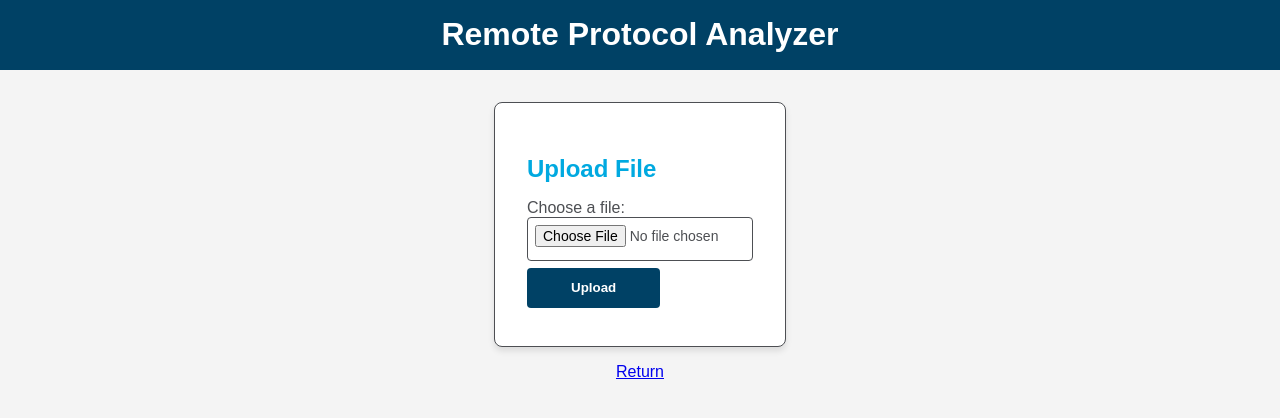
After one commit to DSUmjham/remote-protocol-analyzer, a Flask app: page /upload in a window 1280 px wide. The commit adds this page. Shown: the top 418 px of the page. Run offline with Flask 3, Linux system fonts and the light colour scheme.

Commit message:
adds upload functionality

```diff
--- a/docker/docker-rpa/app/app.py
+++ b/docker/docker-rpa/app/app.py
@@ -2,12 +2,16 @@ from flask import Flask, render_template, redirect, url_for, request, flash, Res
 from flask_sqlalchemy import SQLAlchemy
 from flask_login import LoginManager, UserMixin, login_user, login_required, logout_user, current_user
 from werkzeug.security import generate_password_hash, check_password_hash
+from werkzeug.utils import secure_filename
 import cv2, os, serial, time
 
 # initialize extensions globally
 db = SQLAlchemy()
 login_manager = LoginManager()
 login_manager.login_view = "account"
+
+# allowed file extensions for file uploads
+ALLOWED_EXTENSIONS = {'py', 'json'}
 
 # define the user model for authentication
 class User(UserMixin, db.Model):
@@ -19,6 +23,10 @@ class User(UserMixin, db.Model):
 def load_user(user_id):
 	return User.query.get(int(user_id))
 
+# helper function to validate file extensions
+def allowed_file(filename):
+	return '.' in filename and filename.rsplit('.', 1)[1].lower() in ALLOWED_EXTENSIONS
+
 # application factory
 def create_app():
 	app = Flask(__name__)
@@ -26,6 +34,11 @@ def create_app():
 	# app configuration for the db
 	app.config["SQLALCHEMY_DATABASE_URI"] = "sqlite:///db.sqlite"
 	app.config["SECRET_KEY"] = os.getenv("SECRET_KEY", "dev-secret-key")
+
+	# file upload configurations
+	app.config['UPLOAD_FOLDER'] = 'uploads'
+	app.config['MAX_CONTENT_LENGTH'] = 5 * 1024 * 1024  # 5MB
+	os.makedirs(app.config['UPLOAD_FOLDER'], exist_ok=True)
 
 	# initialize extensions
 	db.init_app(app)
@@ -143,6 +156,33 @@ def register_routes(app, camera, arduino):
 			time.sleep(0.05)
 		return Response("", 204)
 
+	@app.route("/upload", methods=["GET", "POST"])
+	def upload_file():
+		if request.method == "POST":
+			# Check if the file is in the request
+			if 'file' not in request.files:
+				flash('No file part', 'error')
+				return redirect(request.url)
+
+			file = request.files['file']
+
+			# Check if a file was uploaded
+			if file.filename == '':
+				flash('No selected file', 'error')
+				return redirect(request.url)
+
+			# Validate file type
+			if allowed_file(file.filename):
+				filename = secure_filename(file.filename)
+				file.save(os.path.join(app.config['UPLOAD_FOLDER'], filename))
+				flash(f'File {filename} uploaded successfully!', 'success')
+				return redirect(url_for("upload_file"))
+			else:
+				flash('Invalid file type. Only .py and .json are allowed.', 'error')
+				return redirect(request.url)
+
+		return render_template("upload.html")
+
 # run the application
 if __name__ == "__main__":
 	app = create_app()
--- /dev/null
+++ b/docker/docker-rpa/app/templates/upload.html
@@ -0,0 +1,38 @@
+<!DOCTYPE html>
+<html lang="en">
+
+<head>
+	<title>RPA - File Upload</title>
+	<link rel="stylesheet" href="{{ url_for('static', filename='style.css') }}">
+</head>
+
+<body>
+	<div class="login">
+		<div class="header">
+			<h1 class="title">Remote Protocol Analyzer</h1>
+		</div>
+		<div class="login_form">
+			<h2>Upload File</h2>
+			<form method="POST" enctype="multipart/form-data">
+				<label for="file">Choose a file:</label>
+				<input type="file" id="file" name="file" required>
+				<button type="submit">Upload</button>
+			</form>
+		</div>
+		<div class="login_error">
+			<a href="{{ url_for('index') }}">Return</a>
+			{% with messages = get_flashed_messages(with_categories=true) %}
+			{% if messages %}
+			<div id="flash-messages">
+				{% for category, message in messages %}
+				<p class="flash {{ category }}">{{ message }}</p>
+				{% endfor %}
+			</div>
+			{% endif %}
+			{% endwith %}
+		</div>
+	</div>
+
+</body>
+
+</html>
```
Also changed, not shown: docker/docker-rpa/app/templates/index.html (+8 -1 lines).
